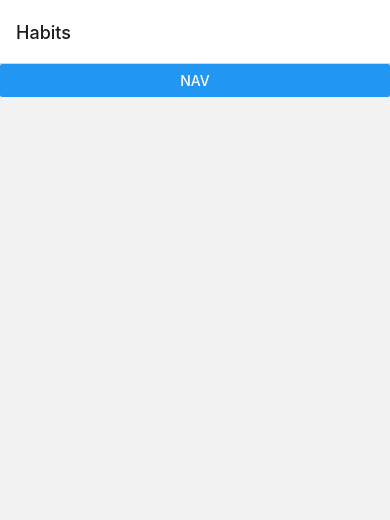
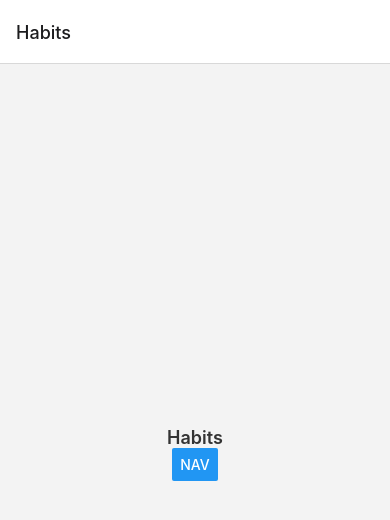
Before and after one commit to kismakk/ascend, a React Native app: screen / in a window 390 px wide. Shown: the top 520 px of the page. Built offline with nearby package versions, Linux system fonts and the light colour scheme.

Commit message:
Add coloreScheme

```diff
--- a/App.js
+++ b/App.js
@@ -1,6 +1,8 @@
 import React from 'react';
 import { NavigationContainer } from '@react-navigation/native';
 import { createNativeStackNavigator } from '@react-navigation/native-stack';
+import { ThemeProvider } from './hooks/ThemeContext';
+import { COLORS } from './constants/theme';
 import Habits from './screens/Habits';
 import Home from './screens/Home';
 import Settings from './screens/Settings';
@@ -10,6 +12,7 @@ const Stack = createNativeStackNavigator();
 
 export default function App() {
   return (
+    <ThemeProvider>
       <NavigationContainer>
         <Stack.Navigator
           initialRouteName='Habits'
@@ -20,5 +23,6 @@ export default function App() {
           <Stack.Screen name='ToDo' component={ToDo} />
         </Stack.Navigator>
       </NavigationContainer>
+    </ThemeProvider>
   );
 }
--- /dev/null
+++ b/constants/theme.js
@@ -0,0 +1,38 @@
+const COLORS = {
+  light: {
+    //primary: '#',
+    secondary: '#DBDBDB',
+    accent: '#B3B3B3',
+    background: '#F3F3F3',
+    text: '#333333'
+  },
+  dark: {
+    primary: '#000',
+    secondary: '#000',
+    accent: '#000',
+    background: '#000',
+    text: '#fff'
+  }
+}
+
+const FONTWEIGHT = {
+  heavy: '800',
+  bold: '600',
+  normal: '400',
+  light: '300'
+}
+
+const SIZES = {
+  small: 12,
+  medium: 18,
+  large: 22,
+  xlarge: 28,
+}
+
+const BORDER = {
+  thin: 1,
+  medium: 2,
+  thick: 3
+}
+
+export { COLORS, FONTWEIGHT, SIZES, BORDER }
--- /dev/null
+++ b/hooks/ThemeContext.js
@@ -0,0 +1,19 @@
+import React, { createContext, useState, useContext } from 'react';
+
+const ThemeContext = createContext();
+
+export const useTheme = () => useContext(ThemeContext);
+
+export const ThemeProvider = ({ children }) => {
+  const [theme, setTheme] = useState('light');
+
+  const toggleTheme = () => {
+    setTheme(theme === 'light' ? 'dark' : 'light');
+  };
+
+  return (
+    <ThemeContext.Provider value={{ theme, toggleTheme }}>
+      {children}
+    </ThemeContext.Provider>
+  );
+};
--- a/screens/Habits.js
+++ b/screens/Habits.js
@@ -1,13 +1,22 @@
 import React, { useState } from 'react';
 import { View, Text, Button, StyleSheet } from 'react-native';
+import { useTheme } from '../hooks/ThemeContext';
+import { COLORS, FONTWEIGHT, SIZES, BORDER } from '../constants/theme';
 import NavModal from '../components/NavModal/NavModal';
 
 const Habits = ({ navigation }) => {
   const [modalVisible, setModalVisible] = useState(false);
+  const { theme } = useTheme();
+
+  const dynamicStyles = getDynamicStyles(theme);
 
   return (
-    <View>
-      <Button title="Nav" onPress={() => setModalVisible(true)} />
+    <View style={dynamicStyles.container}>
+      <Text style={dynamicStyles.text}>Habits</Text>
+      <Button
+        title="Nav"
+        onPress={() => setModalVisible(true)}
+      />
       <NavModal
         navigation={navigation}
         modalVisible={modalVisible}
@@ -17,4 +26,20 @@ const Habits = ({ navigation }) => {
   );
 };
 
+const getDynamicStyles = (theme) => {
+  return StyleSheet.create({
+    container: {
+      flex: 1,
+      backgroundColor: COLORS[theme].background,
+      alignItems: 'center',
+      justifyContent: 'center',
+    },
+    text: {
+      fontSize: SIZES.medium,
+      fontWeight: FONTWEIGHT.bold,
+      color: COLORS[theme].text,
+    },
+  });
+};
+
 export default Habits;
--- a/screens/Home.js
+++ b/screens/Home.js
@@ -1,12 +1,18 @@
 import React, { useState } from 'react';
 import { View, Text, Button, StyleSheet } from 'react-native';
+import { useTheme } from '../hooks/ThemeContext';
+import { COLORS, FONTWEIGHT, SIZES, BORDER } from '../constants/theme';
 import NavModal from '../components/NavModal/NavModal';
 
 const Home = ({ navigation }) => {
   const [modalVisible, setModalVisible] = useState(false);
 
+  const { theme } = useTheme();
+  const dynamicStyles = getDynamicStyles(theme);
+
   return (
-    <View>
+    <View style={dynamicStyles.container}>
+      <Text style={dynamicStyles.text}>Home</Text>
       <Button title="Nav" onPress={() => setModalVisible(true)} />
       <NavModal
         navigation={navigation}
@@ -17,4 +23,20 @@ const Home = ({ navigation }) => {
   );
 };
 
+const getDynamicStyles = (theme) => {
+  return StyleSheet.create({
+    container: {
+      flex: 1,
+      backgroundColor: COLORS[theme].background,
+      alignItems: 'center',
+      justifyContent: 'center',
+    },
+    text: {
+      fontSize: SIZES.medium,
+      fontWeight: FONTWEIGHT.bold,
+      color: COLORS[theme].text,
+    },
+  });
+};
+
 export default Home;
--- a/screens/Settings.js
+++ b/screens/Settings.js
@@ -1,12 +1,18 @@
 import React, { useState } from 'react';
 import { View, Text, Button, StyleSheet } from 'react-native';
+import { useTheme } from '../hooks/ThemeContext';
+import { COLORS, FONTWEIGHT, SIZES, BORDER } from '../constants/theme';
 import NavModal from '../components/NavModal/NavModal';
 
 const Settings = ({ navigation }) => {
   const [modalVisible, setModalVisible] = useState(false);
+  const { theme } = useTheme();
+
+  const dynamicStyles = getDynamicStyles(theme);
 
   return (
-    <View>
+    <View style={dynamicStyles.container}>
+      <Text style={dynamicStyles.text}>Settings</Text>
       <Button title="Nav" onPress={() => setModalVisible(true)} />
       <NavModal
         navigation={navigation}
@@ -17,4 +23,20 @@ const Settings = ({ navigation }) => {
   );
 };
 
+const getDynamicStyles = (theme) => {
+  return StyleSheet.create({
+    container: {
+      flex: 1,
+      backgroundColor: COLORS[theme].background,
+      alignItems: 'center',
+      justifyContent: 'center',
+    },
+    text: {
+      fontSize: SIZES.medium,
+      fontWeight: FONTWEIGHT.bold,
+      color: COLORS[theme].text,
+    },
+  });
+};
+
 export default Settings;
--- a/screens/ToDo.js
+++ b/screens/ToDo.js
@@ -1,12 +1,18 @@
 import React, { useState } from 'react';
 import { View, Text, Button, StyleSheet } from 'react-native';
+import { useTheme } from '../hooks/ThemeContext';
+import { COLORS, FONTWEIGHT, SIZES, BORDER } from '../constants/theme';
 import NavModal from '../components/NavModal/NavModal';
 
 const ToDo = ({ navigation }) => {
   const [modalVisible, setModalVisible] = useState(false);
+  const { theme } = useTheme();
+
+  const dynamicStyles = getDynamicStyles(theme);
 
   return (
-    <View>
+    <View style={dynamicStyles.container}>
+      <Text style={dynamicStyles.text}>To Do's</Text>
       <Button title="Nav" onPress={() => setModalVisible(true)} />
       <NavModal
         navigation={navigation}
@@ -17,4 +23,21 @@ const ToDo = ({ navigation }) => {
   );
 };
 
+
+const getDynamicStyles = (theme) => {
+  return StyleSheet.create({
+    container: {
+      flex: 1,
+      backgroundColor: COLORS[theme].background,
+      alignItems: 'center',
+      justifyContent: 'center',
+    },
+    text: {
+      fontSize: SIZES.medium,
+      fontWeight: FONTWEIGHT.bold,
+      color: COLORS[theme].text,
+    },
+  });
+};
+
 export default ToDo;
```
Lines whose indentation alone changed are shown as unchanged.
